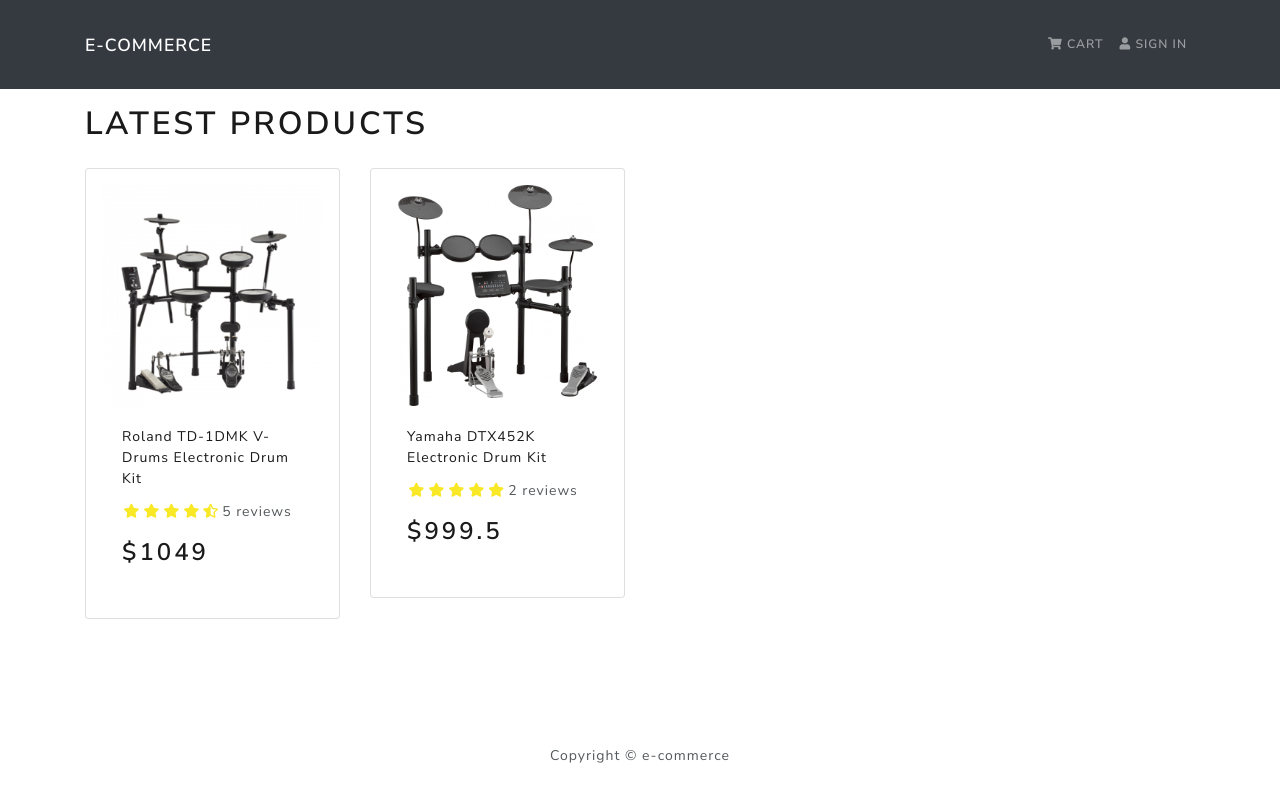
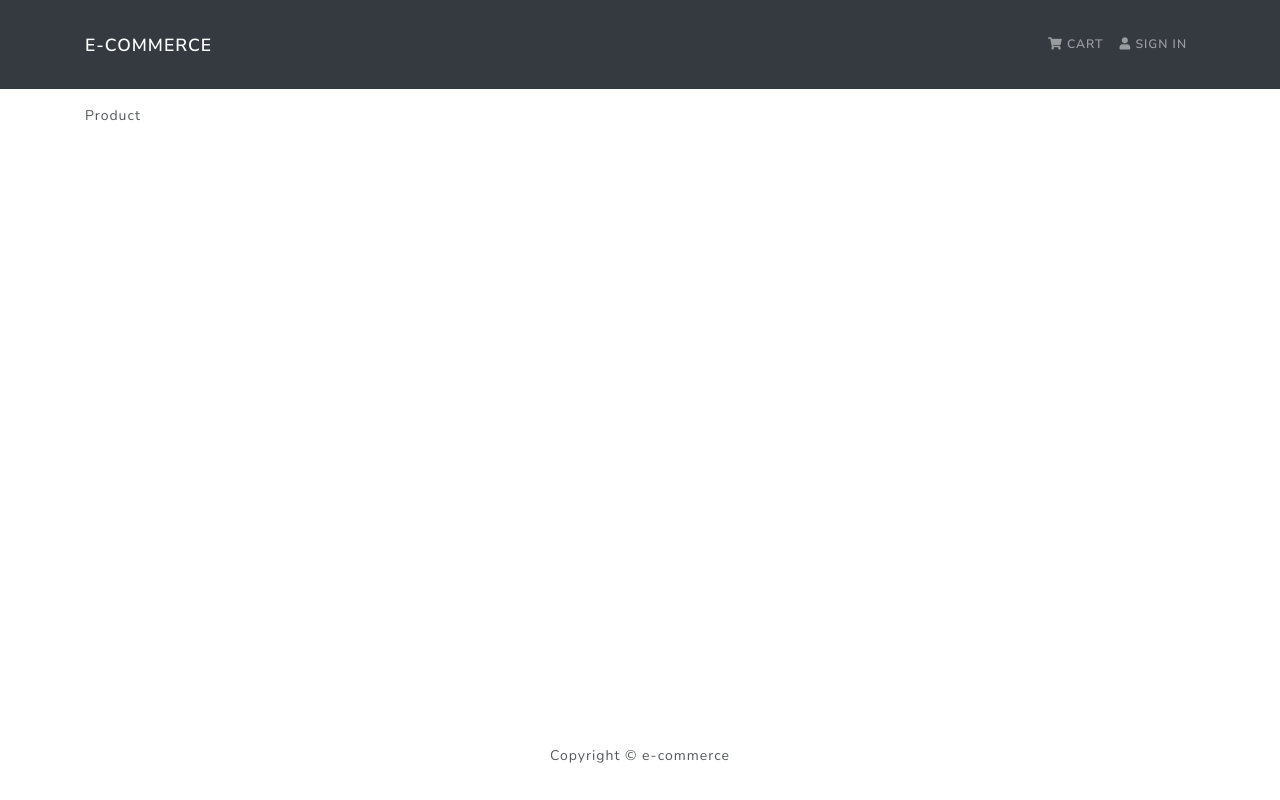
Before and after one commit to howard-proj/e-commerce, a React (Create React App) app in the folder frontend/: page /product/1 in a window 1280 px wide. Built offline with nearby package versions, Linux system fonts and the light colour scheme.

Commit message:
Added Router and Route; also install react-router-dom & react-router-bootstrap

```diff
--- a/frontend/package.json
+++ b/frontend/package.json
@@ -9,6 +9,8 @@
     "react": "^17.0.1",
     "react-bootstrap": "^1.5.0",
     "react-dom": "^17.0.1",
+    "react-router-bootstrap": "^0.25.0",
+    "react-router-dom": "^5.2.0",
     "react-scripts": "4.0.2",
     "web-vitals": "^1.1.0"
   },
--- a/frontend/src/App.js
+++ b/frontend/src/App.js
@@ -1,21 +1,25 @@
 import React from "react";
+import { BrowserRouter as Router, Route } from "react-router-dom";
 import { Container } from "react-bootstrap";
 import Header from "./components/Header";
 import Footer from "./components/Footer";
 import HomeScreen from "./screens/HomeScreen";
+import ProductScreen from "./screens/ProductScreen";
 
 function App() {
   return (
-    <>
+    <Router>
       <Header />
       <main className="py-3">
         <Container>
-          <HomeScreen />
+          <Route path="/" component={HomeScreen} exact />
+          {/* id is the placeholder; can be /product/anything */}
+          <Route path="/product/:id" component={ProductScreen} />
         </Container>
       </main>
 
       <Footer />
-    </>
+    </Router>
   );
 }
 
--- /dev/null
+++ b/frontend/src/screens/ProductScreen.js
@@ -0,0 +1,7 @@
+import React from "react";
+
+const ProductScreen = () => {
+  return <div>Product</div>;
+};
+
+export default ProductScreen;
```
Also changed, not shown: 1 other file (tests, documents, lock files or other folders).
